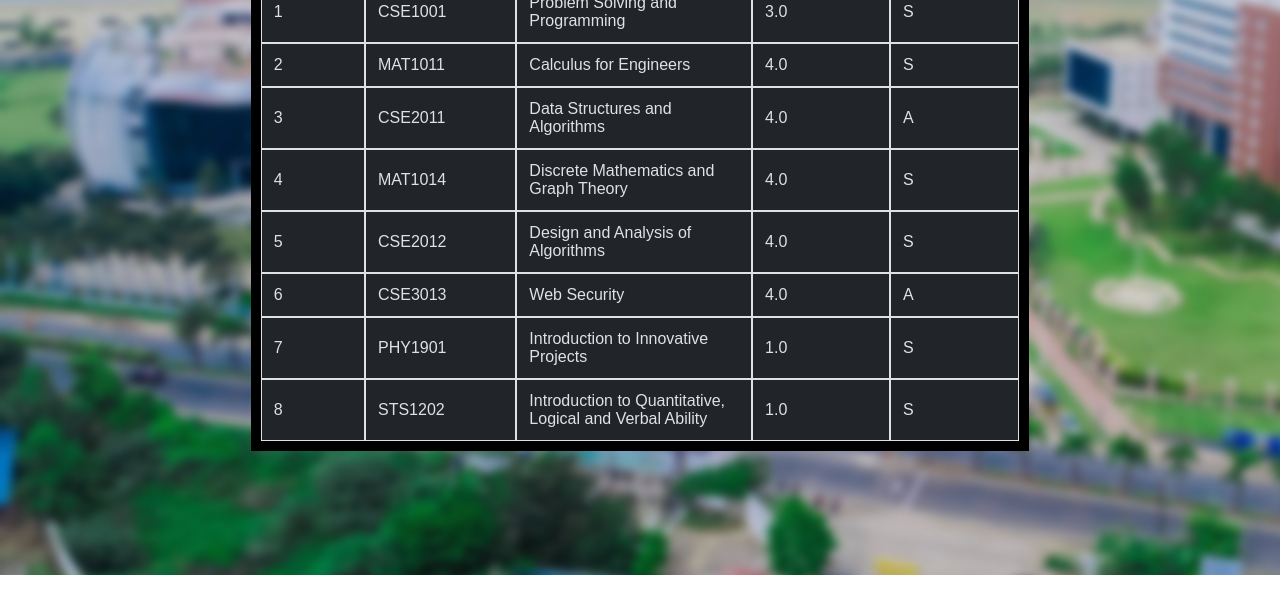
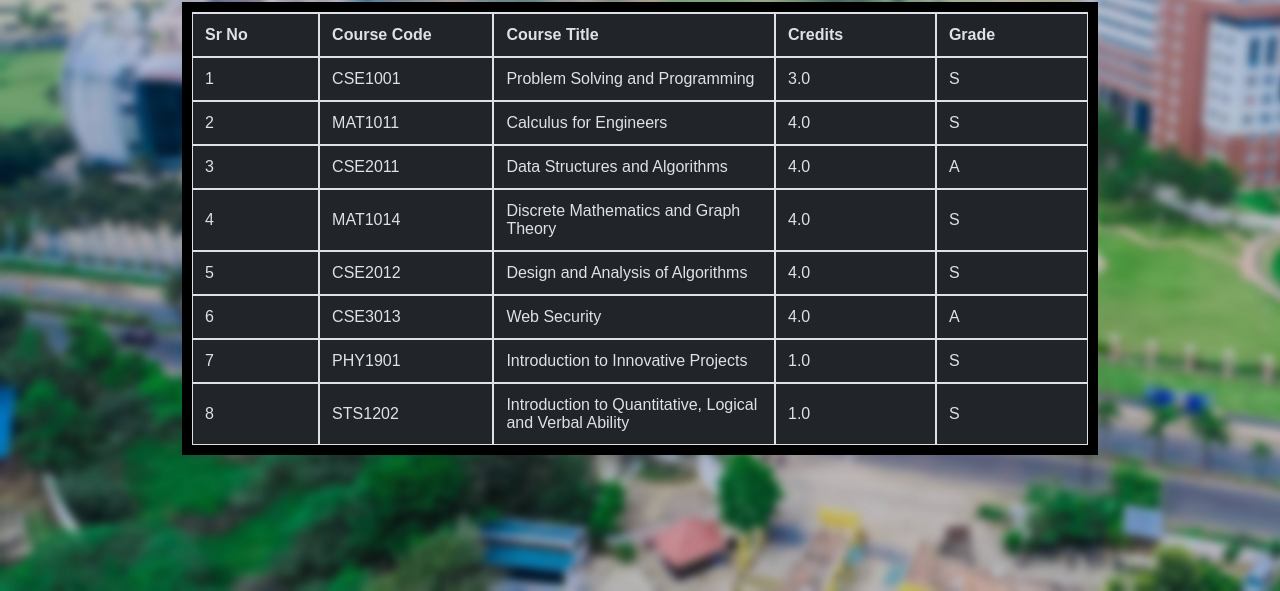
Before and after one commit to kaushik-3009/Gradesheet-IWP, a plain HTML site: page index.html in a window 1280 px wide. Shown: the part 225-816 px from the top of the page. Drawn offline with Linux system fonts and the light colour scheme.

Commit message:
Update master.css

```diff
--- a/css/master.css
+++ b/css/master.css
@@ -1,14 +1,18 @@
 body{
 font-family: sans-serif;
 background-image: url('../images/campus-banner.jpg');
-
+height: 100vh;
+justify-content: center;
+align-items: center;
+display: flex;
+background-size: cover;
+font-family: sans-serif;
 }
 section{
-  padding:5% 20%;
   color:#dee2e6;
 }
 table{
-  width:100%;
+  width:70vw;
   background-color: #212529;
   outline:10px solid black;
 }
```
